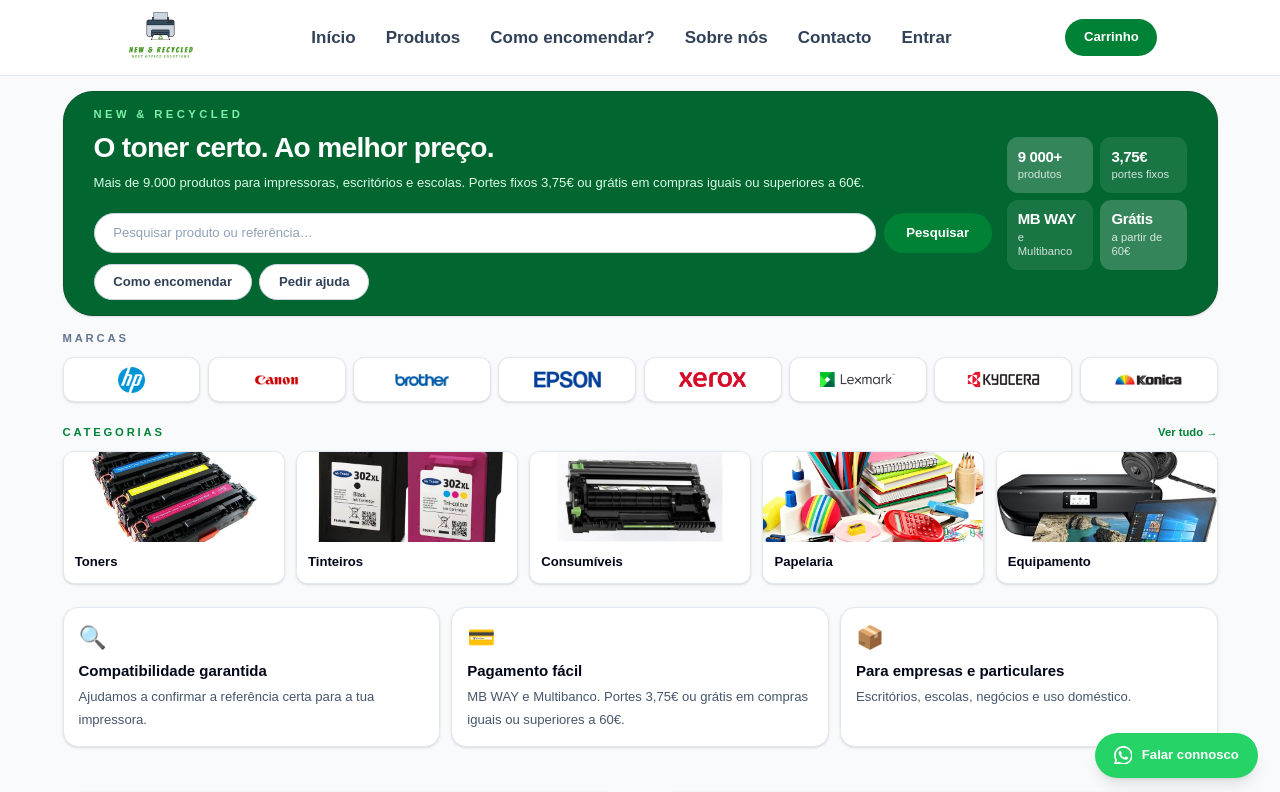
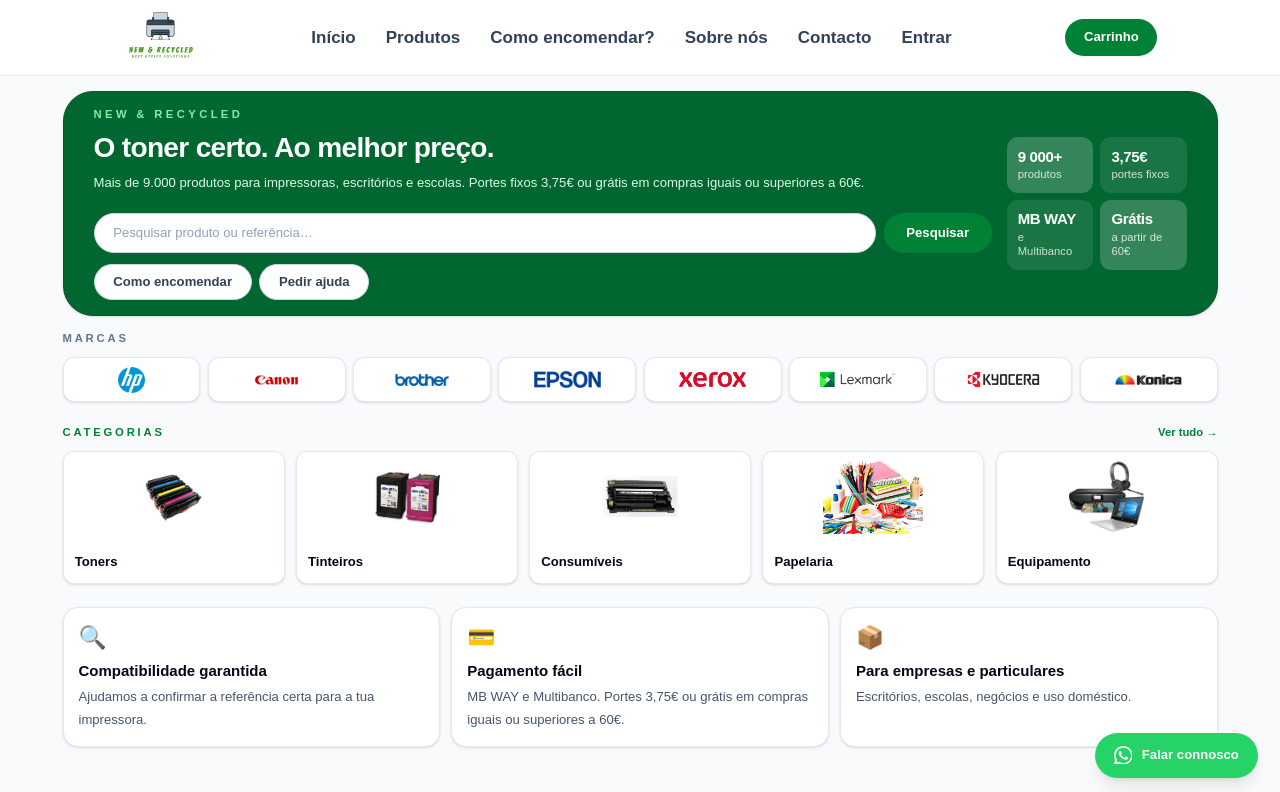
Before and after one commit to inesmachado15/new-recycled, a Next.js app: page / in a window 1280 px wide. Shown: the top 792 px of the page. Built offline with nearby package versions, Linux system fonts and the light colour scheme; no server answers.

Commit message:
Imagens categorias sem corte

```diff
--- a/app/page.tsx
+++ b/app/page.tsx
@@ -151,11 +151,11 @@
                 href={cat.href}
                 className="group overflow-hidden rounded-xl border border-slate-200 bg-white shadow-sm transition hover:-translate-y-1 hover:shadow-md"
               >
-                <div className="h-24 overflow-hidden bg-slate-100">
+                <div className="h-24 overflow-hidden bg-white">
                   <img
                     src={cat.imagem}
                     alt={cat.titulo}
-                    className="h-full w-full object-cover transition duration-300 group-hover:scale-105"
+                    className="h-full w-full object-contain p-2 transition duration-300 group-hover:scale-105"
                   />
                 </div>
                 <div className="p-3">
```
